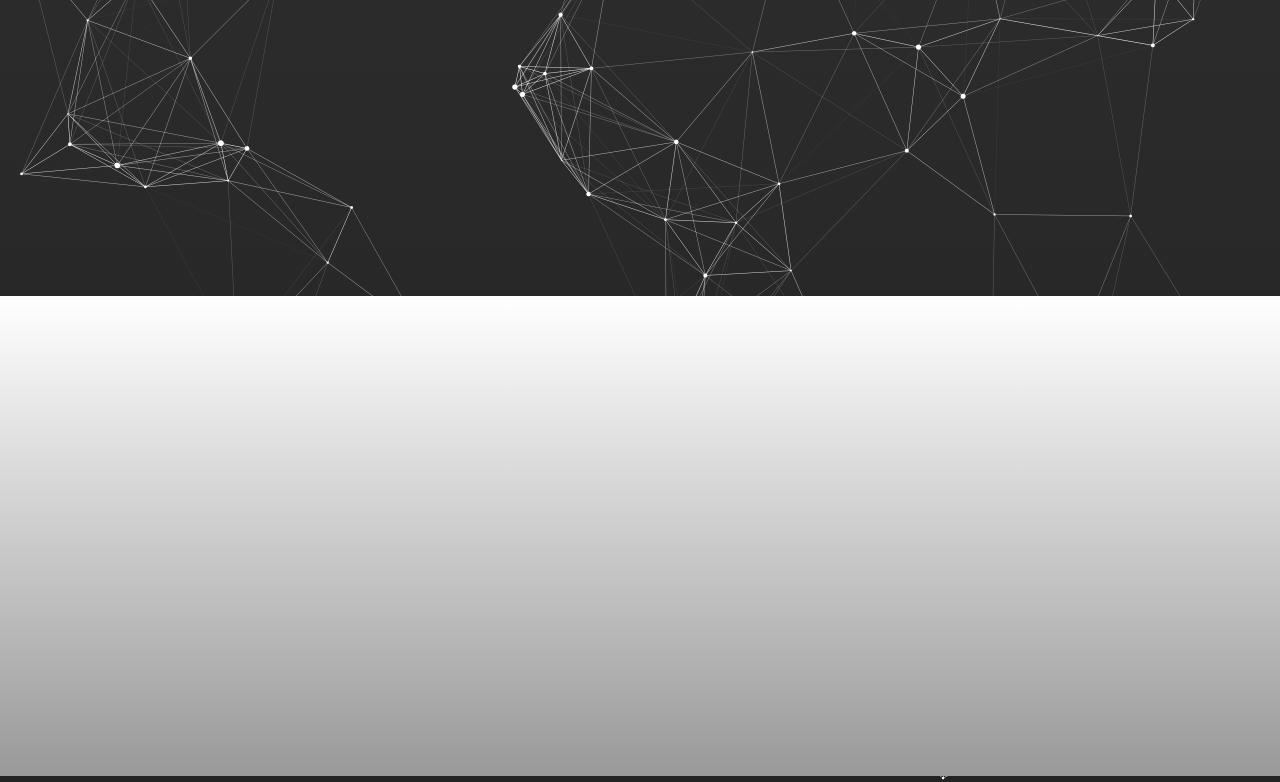
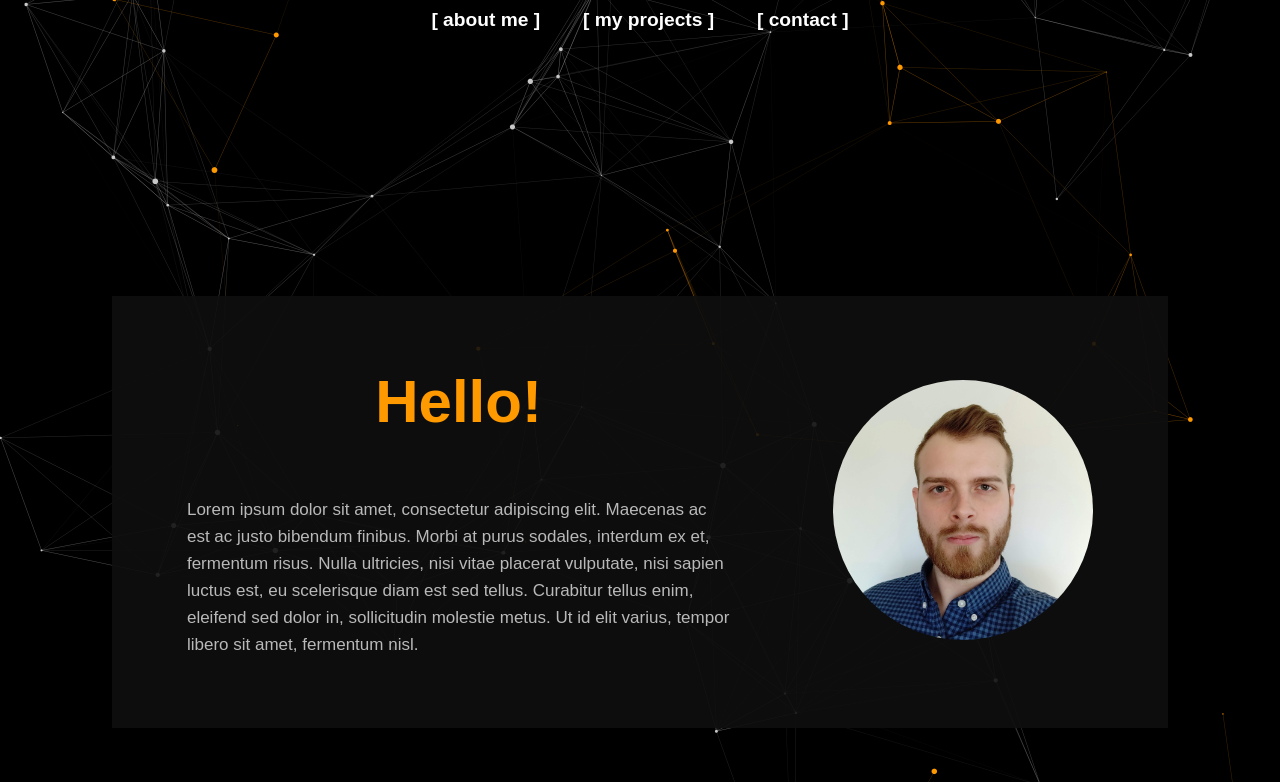
Before and after one commit to marcin15g/marcin15g.github.io, a plain HTML site: page index.html in a window 1280 px wide. Shown: the part 504-1286 px from the top of the page. Drawn offline with Linux system fonts and the light colour scheme; animation ran at ten frames a second.

Commit message:
Design overhaul

```diff
--- a/index.html
+++ b/index.html
@@ -13,17 +13,27 @@
 <body>
     <canvas id="main-canvas"></canvas>
     <main>
-        <div id="entry-text">
-            <h1>HELLO!</h1>
+        <section id="entry-text">
+            <h1>marcin grzebyk</h1>
+            <h2>FULLSTACK DEVELOPER</h2>
             <nav>
-                <a href="#about-me">[ about me ]</a>
-                <a href="#my-projects">[ my projects ]</a>
-                <a href="#contact">[ contact ]</a>
+                <a href="#about-me">[<span> about me </span>]</a>
+                <!-- <a href="#about-me"><span>[</span> about me <span>]</span></a> -->
+                <a href="#my-projects">[<span> my projects </span>]</a>
+                <a href="#contact">[<span> contact </span>]</a>
             </nav>
-        </div>
-        <div id="about-me" class="card"></div>
-        <div id="my-projects" class="card"></div>
-        <div id="contact" class="card"></div>
+        </section>
+        <section id="about-me" class="card fadeup">
+            <div class="text fadeup fade-delay fadeup-move">
+                <h3>Hello!</h3>
+                <p>Lorem ipsum dolor sit amet, consectetur adipiscing elit. Maecenas ac est ac justo bibendum finibus. Morbi at purus sodales, interdum ex et, fermentum risus. Nulla ultricies, nisi vitae placerat vulputate, nisi sapien luctus est, eu scelerisque diam est sed tellus. Curabitur tellus enim, eleifend sed dolor in, sollicitudin molestie metus. Ut id elit varius, tempor libero sit amet, fermentum nisl. </p></div>
+            <div class="photo fadeup fade-delay fadeup-move">
+                <img src="assets/portrait.jpg" alt="portrait" >
+            </div>
+        </section>
+        <section id="my-projects" class="card fadeup">
+        </section>
+        <section id="contact" class="card">CONTACT INFO GOES HERE</section>
     </main>
     <script src="script.js"></script>
     <script src="particles.js"></script>
--- a/particles.js
+++ b/particles.js
@@ -17,11 +17,12 @@ window.addEventListener('mousemove', (e) => {
 })
 
 window.addEventListener('click', (e) => {
-    const size = (Math.random() * 10 + 5)
+    console.log(window.canvasTop)
+    const size = (Math.random() * 5 + 2)
     const x = e.x * 2;
-    const y = e.y * 2 + window.scrollY;
-    const dirX = (Math.random() * 5) - 3;
-    const dirY = (Math.random() * 5) - 3;
+    const y = e.y * 2 - (window.canvasTop * 2 || 0);
+    const dirX = (Math.random() * 5) - 2;
+    const dirY = (Math.random() * 5) - 2;
     const color = 'rgb(255, 153, 0)';
 
     if(particlesArray.length > 250) particlesArray.shift()
@@ -68,14 +69,14 @@ class Particle {
 }
 
 const init = () => {
-    const numOfParticles = 150 //(canvas.width * canvas.height) / 15000;
+    const numOfParticles = (canvas.width * canvas.height) / 70000;
     for(let i = 0; i < numOfParticles; i++) {
         const size = (Math.random() * 5 + 1)
         const x = (Math.random() * ((canvas.width - size * 2) - (size * 2)) + size * 2);
         const y = (Math.random() * ((canvas.height - size * 2) - (size * 2)) + size * 2);
-        const dirX = (Math.random() * 5) - 3;
-        const dirY = (Math.random() * 5) - 3;
-        const color = '#fff';
+        const dirX = (Math.random() * 2) - 1;
+        const dirY = (Math.random() * 2) - 1;
+        const color = i % 3 === 0 ? 'rgb(255,153,0)' : 'rgb(200,200,200)';
 
         particlesArray.push(new Particle(x, y, dirX, dirY, size, color))
     }
@@ -96,10 +97,12 @@ const connect = () => {
             const distanceX = (particlesArray[a].x - particlesArray[b].x) * (particlesArray[a].x - particlesArray[b].x);
             const distanceY = (particlesArray[a].y - particlesArray[b].y) * (particlesArray[a].y - particlesArray[b].y);
             const distance = distanceX + distanceY;
-            if(distance < ((canvas.width/7) * (canvas.height/7))) {
-                const opacity = 1 - distance/((canvas.width/7) * (canvas.height/7));
-                ctx.strokeStyle = particlesArray[a].custom === true && particlesArray[b].custom === true ? `rgba(255,153,0,${opacity})` : `rgba(255,255,255,${opacity})`;
-                ctx.lineWidth = 1;
+
+            if(distance < ((canvas.width/5) * (canvas.height/5)) && particlesArray[a].color === particlesArray[b].color) {
+                const opacity = 1 - distance/((canvas.width/5) * (canvas.height/5));
+                const rgbArr = parseRGB(particlesArray[a].color)
+                ctx.strokeStyle = `rgba(${rgbArr[0]},${rgbArr[1]},${rgbArr[2]},${opacity})`;
+                ctx.lineWidth = 0.5;
                 ctx.beginPath();
                 ctx.moveTo(particlesArray[a].x, particlesArray[a].y);
                 ctx.lineTo(particlesArray[b].x, particlesArray[b].y);
@@ -109,20 +112,23 @@ const connect = () => {
 
         //Connect dots to mouse
         const distanceX = (particlesArray[a].x - mouse.x * 2) * (particlesArray[a].x - mouse.x * 2);
-        const distanceY = (particlesArray[a].y - mouse.y * 2 - (window.scrollY)) * (particlesArray[a].y - mouse.y * 2 - (window.scrollY));
+        const distanceY = (particlesArray[a].y - mouse.y * 2 + (window.canvasTop * 2 || 0)) * (particlesArray[a].y - mouse.y * 2 + (window.canvasTop * 2 || 0));
         const distance = distanceX + distanceY;
 
         if(distance < ((canvas.width/7) * (canvas.height/7))) {
             const opacity = 1 - distance/((canvas.width/7) * (canvas.height/7));
-            ctx.strokeStyle = `rgba(255,255,255,${opacity})`;
-            ctx.lineWidth = 3;
+            const rgbArr = parseRGB(particlesArray[a].color)
+            ctx.strokeStyle = `rgba(${rgbArr[0]},${rgbArr[1]},${rgbArr[2]},${opacity})`;
+            ctx.lineWidth = 1;
             ctx.beginPath();
             ctx.moveTo(particlesArray[a].x , particlesArray[a].y);
-            ctx.lineTo(mouse.x * 2, mouse.y * 2 + (window.scrollY));
+            ctx.lineTo(mouse.x * 2, mouse.y * 2 - (window.canvasTop * 2 || 0));
             ctx.stroke();
         }
     }
 }
 
+const parseRGB = (rgb) => rgb.replace(/[^\d,]/g, '').split(',');
+
 init();
 animate();
--- a/script.js
+++ b/script.js
@@ -1,10 +1,11 @@
+// Add parallax effect to canvas
 window.addEventListener('scroll', () => {
     const canvas = document.getElementById('main-canvas');
-    const entryText = document.getElementById('entry-text');
+    const topScroll = window.scrollY;
 
-    if(canvas && entryText) {
-        // if(window.)
-        canvas.style.transform = `translateY(${-window.scrollY / 2}px)`;
+    if(canvas && topScroll < window.innerHeight) {
+        window.canvasTop = -window.scrollY / 2
+        canvas.style.transform = `translateY(${window.canvasTop}px)`;
     }
 })
 
@@ -14,7 +15,47 @@ document.querySelectorAll('a[href^="#"]').forEach(anchor => {
         e.preventDefault();
 
         document.querySelector(this.getAttribute('href')).scrollIntoView({
-            behavior: 'smooth'
+            behavior: 'smooth',
+            block: "center"
         });
     });
 });
+
+
+//TO BE REMOVED!
+const projects = document.getElementById('my-projects');
+for(let i=0; i<6; i++) {
+    const div = document.createElement('div');
+    div.classList.add('fade-delay');
+    div.classList.add("fadeup")
+    div.classList.add('fadeup-move')
+    projects.appendChild(div);
+}
+
+//Fade up effect
+const observerOptions = {
+    root: null,
+    threshold: 0.4,
+    // rootMargin: '0px 0px -500px 0px'
+};
+
+const observer = new IntersectionObserver(entries => {
+    entries.forEach(entry => {
+        if (entry.isIntersecting) {
+            entry.target.classList.add('in-view');
+            observer.unobserve(entry.target);
+        }
+    });
+}, observerOptions);
+
+window.addEventListener('DOMContentLoaded', (event) => {
+    const sections = Array.from(document.getElementsByTagName('section'));
+    for (let section of sections) {
+    const fadeups = section.getElementsByClassName('fade-delay');
+    console.log(fadeups);
+      for (let count = 0; count < fadeups.length; count++) {
+         fadeups[count].setAttribute('style', 'transition-delay: ' + count * 0.3 + 's');
+     }
+        observer.observe(section);
+    }
+});
--- a/style.css
+++ b/style.css
@@ -1,40 +1,168 @@
+:root {
+    --accent-color: rgb(255,153,0);
+  }
 * {
     margin: 0;
     padding: 0;
     box-sizing: border-box;
 }
-div#entry-text {
+body {
+    background-color: #202020;
+    font-family: sans-serif;
+}
+
+
+/* === TOP PAGE STYLING === */
+section#entry-text {
     background: transparent;
     width: 100vw;
     height: 100vh;
     user-select: none;
+    -webkit-user-select: none;
+    -moz-user-select: none;
+    -ms-user-select: none;
+    color: #fff;
 
     display: flex;
     justify-content: center;
     align-items: center;
     flex-direction: column;
 }
-div#entry-text > h1 {
-    font-size: 10vw;
-    color: white;
-    margin: 1rem;
+section#entry-text > h1 {
+    color: #fff;
+    font-size: 9.5vw;
+    margin-bottom: 2rem;
 }
-div#entry-text > nav > a {
-    color: white;
+section#entry-text > h2 {
+    color: #fff;
+    font-size: 2.9vw;
+    font-weight: 500;
+    color: var(--accent-color);
+
+}
+nav {
+    margin-top: 2em;
+}
+section#entry-text > nav > a {
+    display: inline-block;
+    color: #fff;
     text-decoration: none;
     font-weight: bold;
     font-size: 1.5vw;
     margin: 0 1em;
+    /* transition-duration: 0.2s; */
+}
+section#entry-text > nav > a:hover {
+    margin: 0 calc(1em - 5px);
+}
+a:hover {
+    /* transform: scale(1.2); */
+    color: var(--accent-color) !important;
 }
 
-.card{
-    height: 60vh;
-    background: linear-gradient(#fff, rgb(153, 153, 153));
-    margin-bottom: 10em;
+a:hover span {
+    padding: 0 5px;
 }
 
-div#contact {
-    margin-bottom: 0;
+
+
+/* MAIN CONTENT STYLING */
+section#about-me {
+    display: flex;
+    padding: 2em;
+    justify-content: space-evenly;
+    align-items: center;
+    margin: 0 7em 20em 7em;
+}
+section#about-me > .photo {
+    padding: 2em;
+    margin: 20px 0;
+    text-align: end;
+}
+section#about-me > .photo > img {
+    width: calc(100% - 40px);
+    height: calc(100% - 40px);
+    max-width: 300px;
+    border-radius: 10px;
+    aspect-ratio: 1;
+    border-radius: 50%;
+}
+section#about-me > .text {
+    color: #b1b1b1;
+    width: 60%;
+    padding: 2em;
+    padding-right: 20px;
+    display: flex;
+    flex-direction: column;
+    justify-content: center;
+    align-items: center;
+}
+section#about-me > .text > h3 {
+    margin-bottom: 1em;
+    font-size: 60px;
+    color: var(--accent-color);
+}
+section#about-me > .text > p {
+    font-size: 17px;
+    line-height: 27px;
+    color: #b9b9b9;
+}
+section#my-projects {
+    display: flex;
+    flex-wrap: wrap;
+    align-items: center;
+    justify-content: center;
+    padding: 2em 0;
+    margin-bottom: 20em;
+}
+
+.card {
+    background: rgb(15 15 15 / 90%);
+    /* background: radial-gradient(#2c2c2c, #1e1e1e); */
+
+}
+
+section#contact {
+    margin: 0;
+    height: 50vh;
+    background: radial-gradient(0deg, #1e1e1e, #2c2c2c);
+    display: flex;
+    justify-content: center;
+    align-items: center;
+}
+
+.fadeup-move {
+    transform: translateY(30px);
+}
+.fade-left {
+    transform: translateX(-50px);
+}
+.fade-right {
+    transform: translateX(50px);
+}
+
+.fadeup {
+    opacity: 0;
+    transition-property: transform, opacity;
+    transition-duration: .5s;
+    transition-timing-function: linear;
+}
+
+.in-view {
+    transform: none;
+    opacity: 1;
+}
+
+.in-view.fadeup, .in-view .fadeup{
+    transform: none;
+    opacity: 1;
+}
+
+section#my-projects div {
+    background: grey;
+    margin: 20px;
+    width: 250px;
+    height: 250px;
 }
 
 canvas#main-canvas {
@@ -44,5 +172,7 @@ canvas#main-canvas {
     height: 200%;
     top: 0;
     left: 0;
-    background: linear-gradient(rgb(49, 49, 49), rgb(31, 31, 31));
+    /* background: linear-gradient(rgb(100, 100, 100), rgb(70, 70, 70)); */
+    /* background-color: rgb(100, 100, 100); */
+    background-color: black;
 }
```
Also changed, not shown: assets/portrait.jpg (added), 1 other file.
